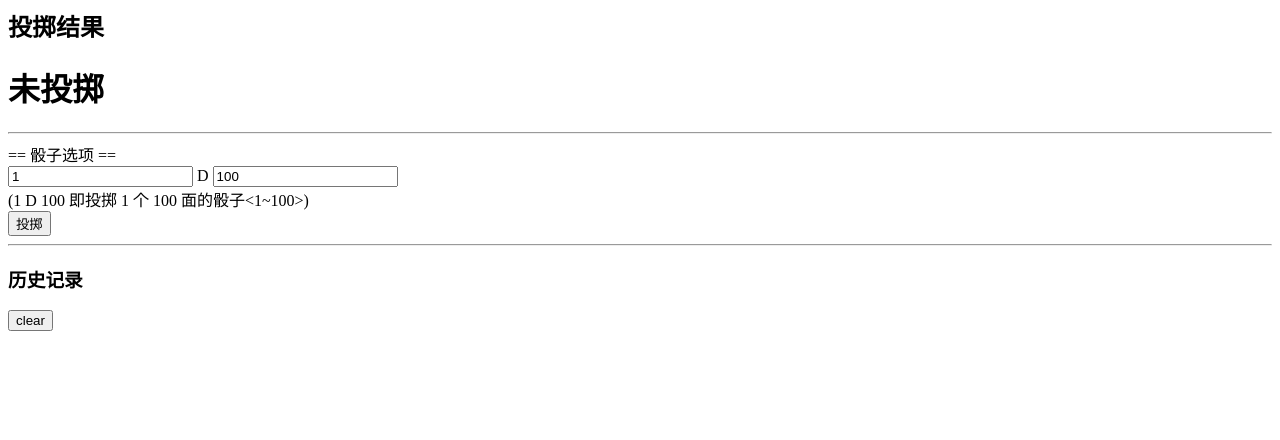
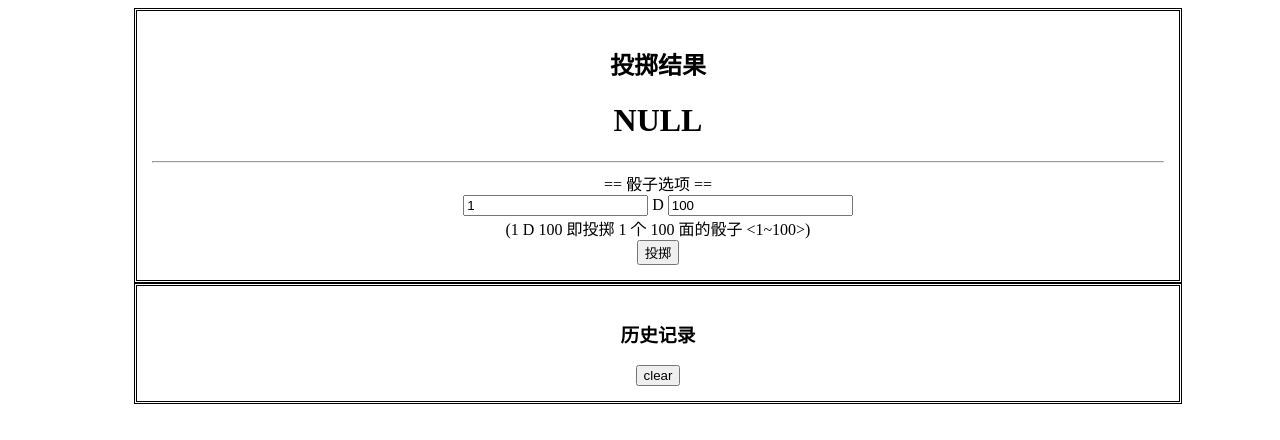
Before and after one commit to johnpoint/TRPG-tools, a plain HTML site: page dice/index.html in a window 1280 px wide. Drawn offline with nearby package versions, Linux system fonts and the light colour scheme.

Commit message:
update css

```diff
--- a/dice/index.html
+++ b/dice/index.html
@@ -7,21 +7,37 @@
     <script src="https://cdn.jsdelivr.net/npm/vue"></script>
     <title>COC 骰子</title>
 </head>
+<style>
+    div.diceBox {
+        text-align: center;
+        position: relative;
+        left: 10%;
+        right: 10%;
+        border: double;
+        padding: 15px;
+        width: 80%;
+    }
+</style>
+
 <div id="app">
+    <div class="diceBox">
         <h2>投掷结果</h2>
-    <h1 v-if="randomData==null">未投掷</h1>
+        <h1 v-if="randomData==null">NULL</h1>
         <h1 v-if="randomData!=null">{{ randomData }}</h1>
 
 
         <hr />
         <label>== 骰子选项 ==</label><br />
         <input placeholder="1" v-model="num"> D <input id="MaxNum" placeholder="100"
-        v-model="maxnum"><br /><label>({{ num }} D {{ maxnum }} 即投掷 {{ num }} 个 {{ maxnum }} 面的骰子<{{ num }}~{{ num*maxnum }}>)</label><br />
+            v-model="maxnum"><br /><label>({{ num }} D {{ maxnum }} 即投掷 {{ num }} 个 {{ maxnum }} 面的骰子
+            <{{ num }}~{{ num*maxnum }}>)</label><br />
         <button @click="getNewNum()">投掷</button>
-    <hr />
+    </div>
+    <div class="diceBox">
         <h3>历史记录</h3><button @click="clearLog()">clear</button>
         <div v-for='numlog in numlogs' :key='numlog.id'>
             <p>{{ numlog.set }} : {{ numlog.result }} <code>{{ numlog.verCode }}</code></p>
+        </div>
     </div>
 </div>
 
@@ -46,7 +62,7 @@
                 for (let index = 0; index < this.num; index++) {
                     this.randomData += parseInt(Math.random() * (this.maxnum - 1 + 1) + 1, 10);
                 }
-                this.numlogs.push({ id: id++, set: this.num + " D " + this.maxnum, result: this.randomData})
+                this.numlogs.push({ id: id++, set: this.num + " D " + this.maxnum, result: this.randomData })
                 this.numlogs = this.numlogs.reverse()
             },
             clearLog: function () {
```
Lines whose indentation alone changed are shown as unchanged.
